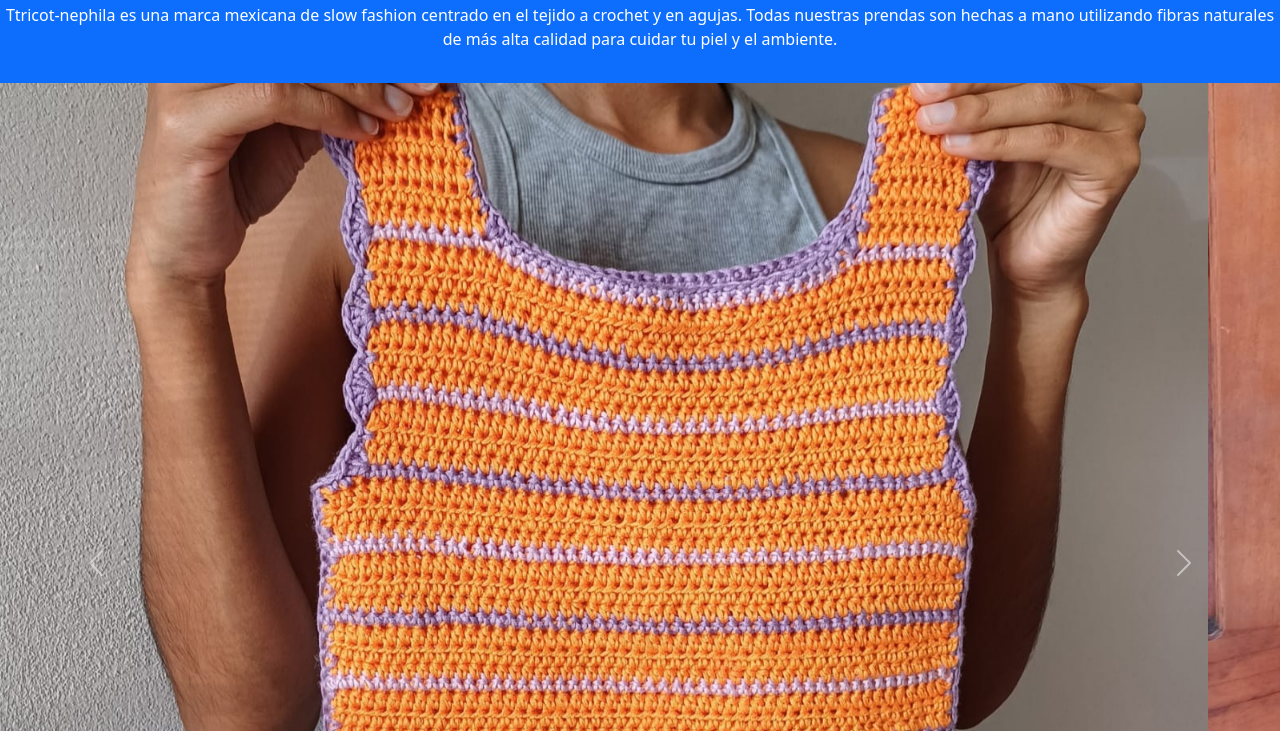
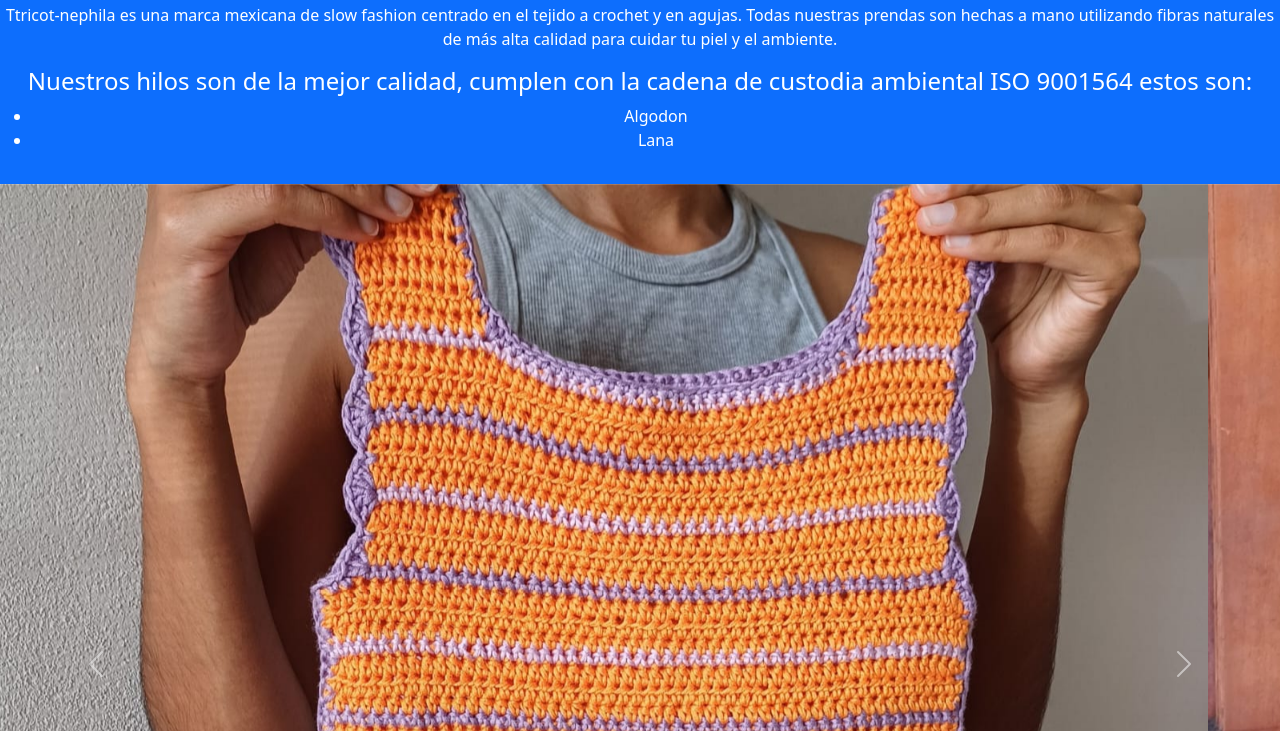
Before and after one commit to kints/c5-g62-landingpage, a plain HTML site: page index.html in a window 1280 px wide. Shown: the part 69-800 px from the top of the page. Drawn offline with nearby package versions, Linux system fonts and the light colour scheme.

Commit message:
Agregué 2 hilos

```diff
--- a/index.html
+++ b/index.html
@@ -10,6 +10,11 @@
   <header class="bg-primary text-white text-center py-3">
     <h1>¡Bienvenidx!</h1>
     <p>Ttricot-nephila es una marca mexicana de slow fashion centrado en el tejido a crochet y en agujas. Todas nuestras prendas son hechas a mano utilizando fibras naturales de más alta calidad para cuidar tu piel y el ambiente.</p>
+    <h4>Nuestros hilos son de la mejor calidad, cumplen con la cadena de custodia ambiental ISO 9001564 estos son:</h4>
+    <ul>
+      <li>Algodon</li>
+      <li>Lana</li>
+    </ul>
   </header>
 <!--Inicio Erika-->
 <div id="carouselExampleIndicators" class="carousel slide" data-bs-ride="carousel">
```
